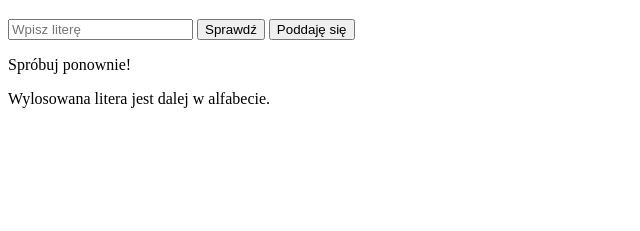
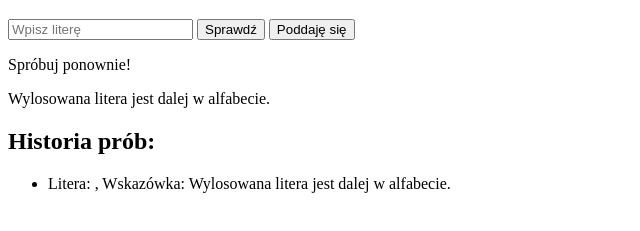
Before and after one commit to msedkiewicz/polish-letters, a plain HTML site: page index.html in a window 1280 px wide. Both pictures are taken after a click on the button "Sprawdź". Shown: the part 61-292 px from the top of the page, without its empty margins (0-640 px from the left). Drawn offline with Linux system fonts and the light colour scheme.

Commit message:
Add checking history

```diff
--- a/index.html
+++ b/index.html
@@ -17,6 +17,10 @@
     <button onclick="poddajeSie()">Poddaję się</button>
     <p id="message"></p>
     <p id="hint"></p>
+    <div id="history">
+      <h2>Historia prób:</h2>
+      <ul id="historyList"></ul>
+    </div>
     <script>
       let wylosowanaLitera;
       const polskiAlfabet = "AĄBCĆDEĘFGHIJKLŁMNŃOÓPQRSŚTUVWXYZŹŻ";
@@ -31,6 +35,7 @@
         document.getElementById("message").textContent =
           "Wylosowano nową literę. Zgaduj!";
         document.getElementById("hint").textContent = "";
+        document.getElementById("historyList").innerHTML = "";
         console.log("Wylosowana litera: ", wylosowanaLitera); // Można usunąć po testach
       }
 
@@ -47,13 +52,19 @@
           const userIndex = polskiAlfabet.indexOf(userInput);
           const wylosowanaIndex = polskiAlfabet.indexOf(wylosowanaLitera);
 
+          let hintMessage;
           if (userIndex < wylosowanaIndex) {
-            document.getElementById("hint").textContent =
-              "Wylosowana litera jest dalej w alfabecie.";
+            hintMessage = "Wylosowana litera jest dalej w alfabecie.";
           } else {
-            document.getElementById("hint").textContent =
-              "Wylosowana litera jest bliżej początku alfabetu.";
+            hintMessage = "Wylosowana litera jest bliżej początku alfabetu.";
           }
+          document.getElementById("hint").textContent = hintMessage;
+
+          // Dodanie informacji do historii
+          const historyList = document.getElementById("historyList");
+          const historyItem = document.createElement("li");
+          historyItem.textContent = `Litera: ${userInput}, Wskazówka: ${hintMessage}`;
+          historyList.appendChild(historyItem);
         }
         document.getElementById("userInput").value = "";
       }
@@ -63,6 +74,7 @@
           "message"
         ).textContent = `Poddajesz się. Wylosowana litera to: ${wylosowanaLitera}. Wylosowano nową literę, możesz zgadywać ponownie.`;
         document.getElementById("hint").textContent = "";
+        document.getElementById("historyList").innerHTML = "";
         wylosowanaLitera = losujPolskaLitere();
         console.log("Wylosowana litera: ", wylosowanaLitera); // Można usunąć po testach
       }
```
